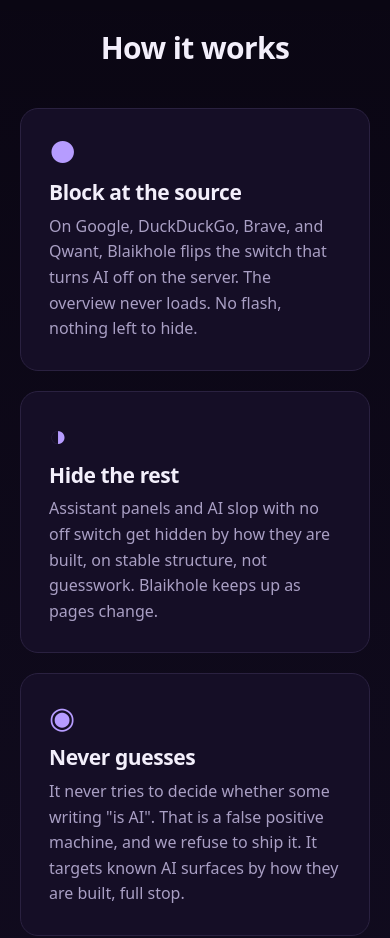
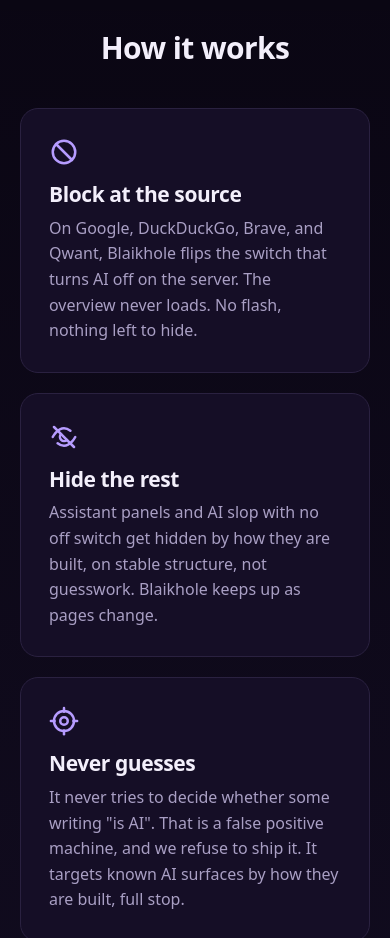
Before and after one commit to Evening-Star-System/blaikhole, a browser extension: page site/index.html in a window 390 px wide. Shown: the part 1600-2538 px from the top of the page. Drawn offline with Linux system fonts and the light colour scheme.

Commit message:
Polish: crisp SVG card icons and keyboard focus states
- Replace the minimal unicode card glyphs with inline SVG icons (block-at-source, eye-off, target),
  stroked in the accent color.
- Add visible focus rings for links and buttons (keyboard accessibility).
- Verified desktop and mobile render.

```diff
--- a/site/index.html
+++ b/site/index.html
@@ -57,19 +57,19 @@
     <h2 class="section-title">How it works</h2>
     <div class="cards">
       <article class="card">
-        <div class="card-ico" aria-hidden="true">&#9679;</div>
+        <div class="card-ico" aria-hidden="true"><svg viewBox="0 0 24 24"><circle cx="12" cy="12" r="9"/><line x1="5.6" y1="5.6" x2="18.4" y2="18.4"/></svg></div>
         <h3>Block at the source</h3>
         <p>On Google, DuckDuckGo, Brave, and Qwant, Blaikhole flips the switch that turns AI off on the
           server. The overview never loads. No flash, nothing left to hide.</p>
       </article>
       <article class="card">
-        <div class="card-ico" aria-hidden="true">&#9681;</div>
+        <div class="card-ico" aria-hidden="true"><svg viewBox="0 0 24 24"><path d="M3 12s3.6-7 9-7c2 0 3.7.9 5.1 2M21 12s-3.6 7-9 7c-2 0-3.7-.9-5.1-2"/><path d="M9.6 9.6a3.4 3.4 0 0 0 4.8 4.8"/><line x1="4" y1="4" x2="20" y2="20"/></svg></div>
         <h3>Hide the rest</h3>
         <p>Assistant panels and AI slop with no off switch get hidden by how they are built, on stable
           structure, not guesswork. Blaikhole keeps up as pages change.</p>
       </article>
       <article class="card">
-        <div class="card-ico" aria-hidden="true">&#9673;</div>
+        <div class="card-ico" aria-hidden="true"><svg viewBox="0 0 24 24"><circle cx="12" cy="12" r="8"/><circle cx="12" cy="12" r="3"/><line x1="12" y1="1.5" x2="12" y2="4.5"/><line x1="12" y1="19.5" x2="12" y2="22.5"/><line x1="1.5" y1="12" x2="4.5" y2="12"/><line x1="19.5" y1="12" x2="22.5" y2="12"/></svg></div>
         <h3>Never guesses</h3>
         <p>It never tries to decide whether some writing "is AI". That is a false positive machine, and
           we refuse to ship it. It targets known AI surfaces by how they are built, full stop.</p>
--- a/site/style.css
+++ b/site/style.css
@@ -23,6 +23,9 @@ body {
 }
 a { color: var(--accent); text-decoration: none; }
 a:hover { text-decoration: underline; }
+a:focus-visible, button:focus-visible, .btn:focus-visible {
+  outline: 3px solid var(--accent); outline-offset: 3px; border-radius: 10px; text-decoration: none;
+}
 h1, h2, h3 { letter-spacing: -.02em; line-height: 1.08; margin: 0; }
 section { padding: 92px 24px; }
 .section-title { font-size: 38px; font-weight: 800; text-align: center; }
@@ -106,7 +109,8 @@ section { padding: 92px 24px; }
 .card {
   background: var(--card); border: 1px solid var(--line); border-radius: 18px; padding: 28px;
 }
-.card-ico { font-size: 30px; color: var(--accent); line-height: 1; margin-bottom: 14px; }
+.card-ico { color: var(--accent); line-height: 1; margin-bottom: 14px; }
+.card-ico svg { width: 30px; height: 30px; fill: none; stroke: var(--accent); stroke-width: 2; stroke-linecap: round; stroke-linejoin: round; }
 .card h3 { font-size: 21px; font-weight: 700; margin-bottom: 10px; }
 .card p { color: var(--muted); font-size: 16px; margin: 0; }
 
```
